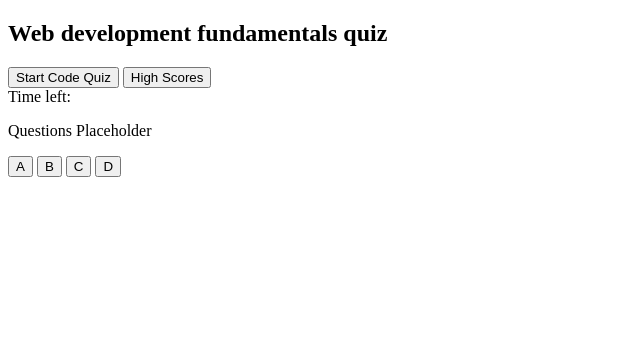
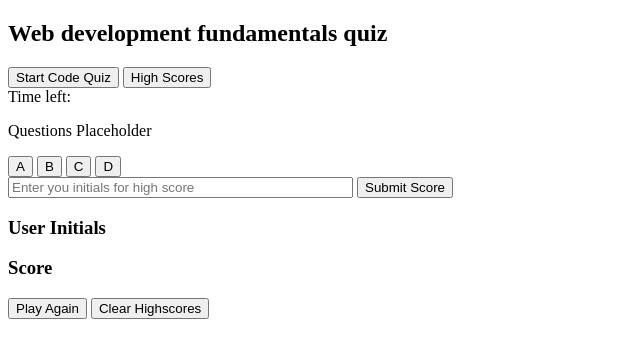
Before and after one commit to Linka-Source/Coding-Quiz, a plain HTML site: page index.html in a window 1280 px wide. Shown: the whole page, without its empty margins (0-640 px from the left). Drawn offline with Linux system fonts and the light colour scheme.

Commit message:
added divs & classes for final btns and highscores

```diff
--- a/index.html
+++ b/index.html
@@ -9,11 +9,13 @@
 </head>
 <body>
     <div class="container">
+
         <div id="startpage">
             <h2>Web development fundamentals quiz</h2>
         <button id="startbtn">Start Code Quiz</button>
         <button id="startPageHighscore" onclick="showHighscore()">High Scores</button>
         </div>
+
         <div id="quiz">
             <div id="timer">Time left: </div>
                 <div id="questions"><p>Questions Placeholder</p></div>
@@ -24,6 +26,32 @@
                 <div id="result"></div>
         </div>
 
+        <div id="gameover">
+            <div id="finalScore"></div>
+            <input type="text" size = "40" placeholder="Enter you initials for high score" name="intials" id="initials"/>
+            <button id="submitScore">Submit Score</button>
+        </div>
+
+        <div id=highscoreContainer>
+            <div id="high-scorePage">
+                    <div id="highscore-header">
+                        <h3>User Initials</h3>
+                        <h3>Score</h3>
+                    </div>
+                    <div id = "highscore-initials"></div>
+                    <div id = "highscore-score"></div>
+            </div>
+
+                <div id="endGameBtns">
+                    <button id="playAgain" onclick="replayQuiz()">Play Again</button>
+                    <button id="clearHighscore" onclick="clearScore()">Clear Highscores</button>
+                </div>
+        </div>
+
+    </div>
+
+            <script src="script.js"></script>
+
 
 </body>
 </html>
```
